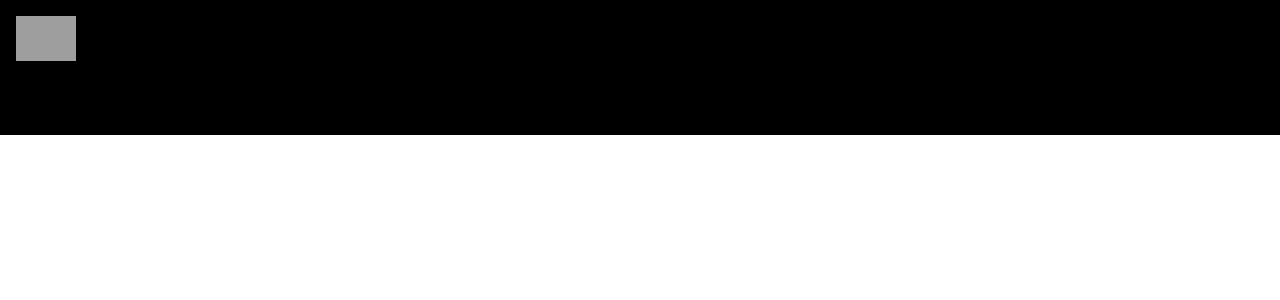
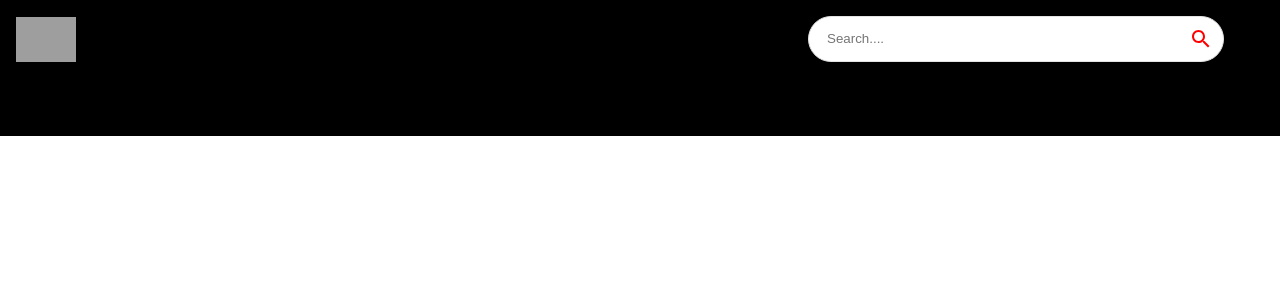
Before and after one commit to rumon5h/youtube-clone, a React (Create React App) app: page / in a window 1280 px wide. Shown: the top 300 px of the page. Built offline with nearby package versions, Linux system fonts and the light colour scheme; grey boxes are pictures that could not be loaded.

Commit message:
SearchBar implementation done

```diff
--- a/src/components/Navbar.jsx
+++ b/src/components/Navbar.jsx
@@ -1,12 +1,14 @@
 import { Stack } from "@mui/material";
 import { logo } from "../utils/constants";
 import {Link} from 'react-router-dom'
+import SearchBar from "./SearchBar";
 const Navbar = () => {
     return (
         <Stack direction='row' alignItems="center" p={2} sx={{ position: 'sticky', background: '#000', top: 0, justifyContent: 'space-between' }}>
            <Link to='/' style={{display: 'flex', alignItems: 'center'}}>
             <img src={logo} alt="logo" height={45} />
             </Link>
+            <SearchBar></SearchBar>
         </Stack>
     );
 };
--- a/src/components/SearchBar.jsx
+++ b/src/components/SearchBar.jsx
@@ -0,0 +1,22 @@
+import React from 'react';
+import { useState } from 'react';
+import { useNavigate } from 'react-router-dom';
+import { Paper, IconButton } from '@mui/material';
+import { Search } from '@mui/icons-material';
+
+const SearchBar = () => {
+    return (
+        <Paper
+            component='form'
+            onSubmit={() => { }}
+            sx={{ borderRadius: 20, border: '1px solid #e3e3e3', pl: 2, boxShadow: 'none', mr: { sm: 5 } }}
+        >
+            <input type="text" className='search-bar' placeholder='Search....' value='' onChange={() => { }} />
+            <IconButton type='submit' sx={{ p: '10px', color: 'red' }}>
+                <Search></Search>
+            </IconButton>
+        </Paper>
+    );
+};
+
+export default SearchBar;
--- a/src/components/index.js
+++ b/src/components/index.js
@@ -3,3 +3,4 @@
 export {default as SearchFeed} from './SearchFeed';
 export {default as VideoDetails} from './VideoDetails';
 export {default as ChannelDetails} from './ChannelDetails';
+export {default as SearchBar} from './SearchBar'
```
